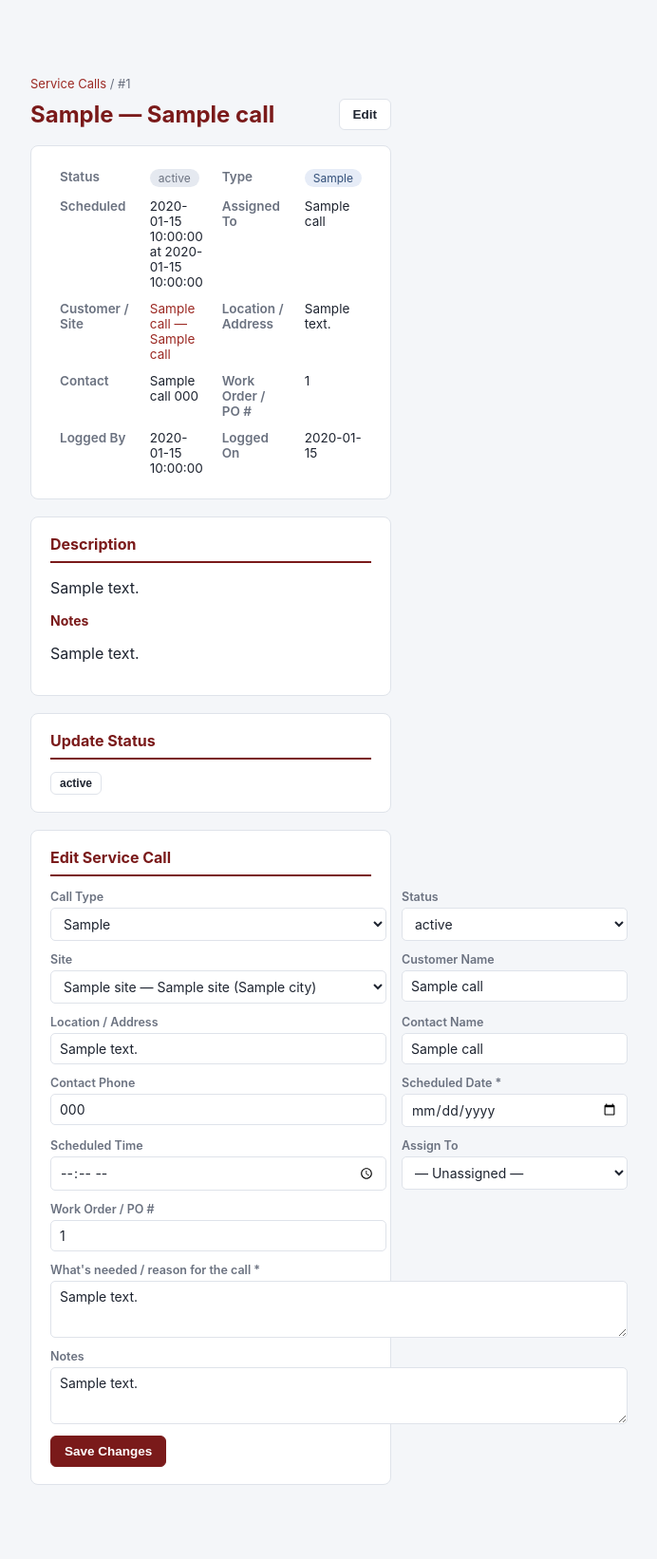
After one commit to ocortezsouthern/scfp-app, a Python web app: template templates/service_call_detail.html in a window 1280 px wide, after a click on "Edit". The commit adds this page. Shown: the whole page at 95% size, without its empty margins (418-1110 px from the left). Run offline with Jinja, Linux system fonts and the light colour scheme; the template is opened without the code that fills it: most values are stand-ins (such as "Sample title", 1, 10 or a date in 2020).

Commit message:
Add service call templates + dashboard nav link

```diff
--- a/templates/base.html
+++ b/templates/base.html
@@ -20,6 +20,7 @@
         <a href="/">Dashboard</a>
         <a href="/clients">Clients</a>
         <a href="/inspections">Inspections</a>
+        <a href="/service-calls">Service Calls</a>
         <a href="/users">Users</a>
       </nav>
       <form class="search-form" action="/search" method="get">
--- /dev/null
+++ b/templates/service_call_detail.html
@@ -0,0 +1,103 @@
+{% extends "base.html" %}
+{% block title %}Service Call — SCFP Inspection Tracker{% endblock %}
+{% block content %}
+<div class="breadcrumb"><a href="/service-calls">Service Calls</a> / #{{ call['id'] }}</div>
+<div class="page-head">
+  <h1>{{ call['call_type'] }} — {% if call['site_id'] %}{{ call['site_name'] }}{% else %}{{ call['customer_name'] or 'Service Call' }}{% endif %}</h1>
+  <div class="btn-group">
+    <button class="btn" onclick="document.getElementById('edit-call').classList.toggle('open')">Edit</button>
+    {% if current_user['role'] == 'admin' %}
+    <form method="post" action="/service-calls/{{ call['id'] }}/delete" style="display:inline"
+          onsubmit="return confirm('Permanently delete this service call? This cannot be undone.');">
+      <input type="hidden" name="_xsrf" value="{{ xsrf_token }}">
+      <button type="submit" class="btn danger">Delete</button>
+    </form>
+    {% endif %}
+  </div>
+</div>
+
+<div class="panel">
+  <table class="kv-table">
+    <tr><th>Status</th><td><span class="badge {{ 'badge-pass' if call['status']=='Completed' else ('badge-warn' if call['status']=='In Progress' else '') }}">{{ call['status'] }}</span></td>
+        <th>Type</th><td><span class="badge {{ 'badge-fail' if call['call_type']=='Emergency Call' else 'badge-info' }}">{{ call['call_type'] }}</span></td></tr>
+    <tr><th>Scheduled</th><td>{{ call['scheduled_date'] }}{% if call['scheduled_time'] %} at {{ call['scheduled_time'] }}{% endif %}</td>
+        <th>Assigned To</th><td>{{ call['assigned_to_name'] or 'Unassigned' }}</td></tr>
+    <tr><th>Customer / Site</th><td>{% if call['site_id'] %}<a href="/sites/{{ call['site_id'] }}">{{ call['client_name'] }} — {{ call['site_name'] }}</a>{% else %}{{ call['customer_name'] or '—' }}{% endif %}</td>
+        <th>Location / Address</th><td>{{ call['location_address'] or '—' }}</td></tr>
+    <tr><th>Contact</th><td>{{ call['contact_name'] or '—' }} {{ call['contact_phone'] or '' }}</td>
+        <th>Work Order / PO #</th><td>{{ call['work_order_number'] or '—' }}</td></tr>
+    <tr><th>Logged By</th><td>{{ call['created_by_name'] or '—' }}</td>
+        <th>Logged On</th><td>{{ call['created_at'][:10] if call['created_at'] else '—' }}</td></tr>
+  </table>
+</div>
+
+<div class="panel">
+  <h2>Description</h2>
+  <p>{{ call['description'] or '—' }}</p>
+  {% if call['notes'] %}
+  <h3 class="table-title">Notes</h3>
+  <p>{{ call['notes'] }}</p>
+  {% endif %}
+</div>
+
+<div class="panel">
+  <h2>Update Status</h2>
+  <div class="btn-group">
+    {% for st in call_statuses %}
+    <form method="post" action="/service-calls/{{ call['id'] }}/status" style="display:inline">
+      <input type="hidden" name="_xsrf" value="{{ xsrf_token }}">
+      <input type="hidden" name="status" value="{{ st }}">
+      <input type="hidden" name="back" value="/service-calls/{{ call['id'] }}">
+      <button type="submit" class="btn {{ 'primary' if st == call['status'] else '' }} small">{{ st }}</button>
+    </form>
+    {% endfor %}
+  </div>
+</div>
+
+<div id="edit-call" class="collapsible panel">
+  <h2>Edit Service Call</h2>
+  <form method="post" action="/service-calls/{{ call['id'] }}/edit" class="form-grid">
+    <input type="hidden" name="_xsrf" value="{{ xsrf_token }}">
+    <label>Call Type
+      <select name="call_type">
+        {% for ct in call_types %}
+        <option value="{{ ct }}" {% if ct == call['call_type'] %}selected{% endif %}>{{ ct }}</option>
+        {% endfor %}
+      </select>
+    </label>
+    <label>Status
+      <select name="status">
+        {% for st in call_statuses %}
+        <option value="{{ st }}" {% if st == call['status'] %}selected{% endif %}>{{ st }}</option>
+        {% endfor %}
+      </select>
+    </label>
+    <label>Site
+      <select name="site_id">
+        <option value="">— Not in system / use customer name below —</option>
+        {% for s in sites %}
+        <option value="{{ s['id'] }}" {% if call['site_id'] == s['id'] %}selected{% endif %}>{{ s['client_name'] }} — {{ s['name'] }}{% if s['city'] %} ({{ s['city'] }}){% endif %}</option>
+        {% endfor %}
+      </select>
+    </label>
+    <label>Customer Name<input type="text" name="customer_name" value="{{ call['customer_name'] or '' }}"></label>
+    <label>Location / Address<input type="text" name="location_address" value="{{ call['location_address'] or '' }}"></label>
+    <label>Contact Name<input type="text" name="contact_name" value="{{ call['contact_name'] or '' }}"></label>
+    <label>Contact Phone<input type="text" name="contact_phone" value="{{ call['contact_phone'] or '' }}"></label>
+    <label>Scheduled Date *<input type="date" name="scheduled_date" value="{{ call['scheduled_date'] }}" required></label>
+    <label>Scheduled Time<input type="time" name="scheduled_time" value="{{ call['scheduled_time'] or '' }}"></label>
+    <label>Assign To
+      <select name="assigned_to">
+        <option value="">— Unassigned —</option>
+        {% for t in techs %}
+        <option value="{{ t['id'] }}" {% if call['assigned_to'] == t['id'] %}selected{% endif %}>{{ t['name'] }}</option>
+        {% endfor %}
+      </select>
+    </label>
+    <label>Work Order / PO #<input type="text" name="work_order_number" value="{{ call['work_order_number'] or '' }}"></label>
+    <label class="span2">What's needed / reason for the call *<textarea name="description" required>{{ call['description'] or '' }}</textarea></label>
+    <label class="span2">Notes<textarea name="notes">{{ call['notes'] or '' }}</textarea></label>
+    <div class="span2"><button type="submit" class="btn primary">Save Changes</button></div>
+  </form>
+</div>
+{% endblock %}
```
Also changed, not shown: templates/dashboard.html (+72 -0 lines), templates/service_calls.html (added, +83 -0 lines).
